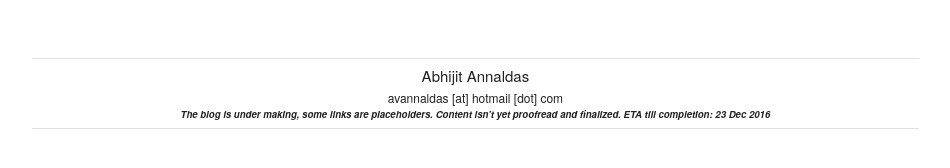
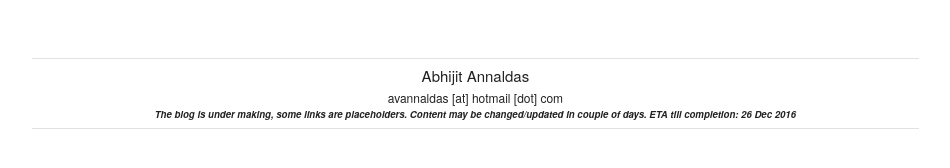
Before and after one commit to devm1023/ML_project, a Jekyll site: the page built from index.html, in a window 1280 px wide. Shown: the part 418-586 px from the top of the page, without its empty margins (123-1073 px from the left). Built offline with Jekyll 4.4.1, drawn with Linux system fonts in a browser that asks for light colours; some web fonts are replaced.

Commit message:
Update footer.html

```diff
--- a/_includes/footer.html
+++ b/_includes/footer.html
@@ -10,7 +10,7 @@
         <div class="eleven columns" style="text-align:center"><small>avannaldas [at] hotmail [dot] com</small></div>
     </div>
     <div class="row">
-        <div class="eleven columns" style="text-align:center"><small><small><i><b>The blog is under making, some links are placeholders. Content isn't yet proofread and finalized. ETA till completion: 23 Dec 2016</b></i></small></small></div>
+        <div class="eleven columns" style="text-align:center"><small><small><i><b>The blog is under making, some links are placeholders. Content may be changed/updated in couple of days. ETA till completion: 26 Dec 2016</b></i></small></small></div>
     </div>
     <div class="row">
         <div class="eleven columns"><hr style="margin-top:5px;margin-bottom:5px;margin-left:-5px;margin-right:-5px" /></div>
```
